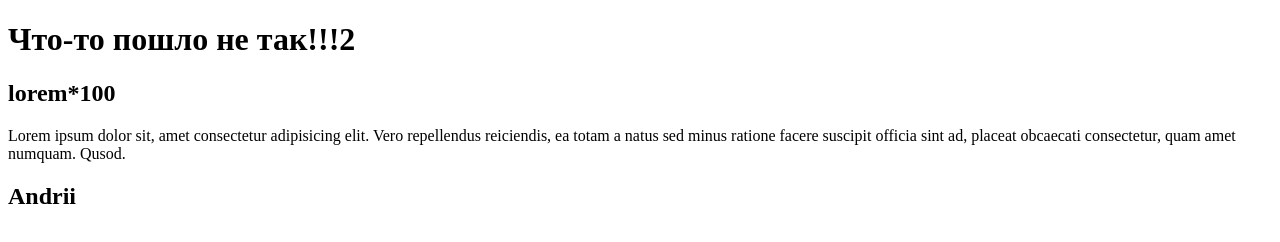
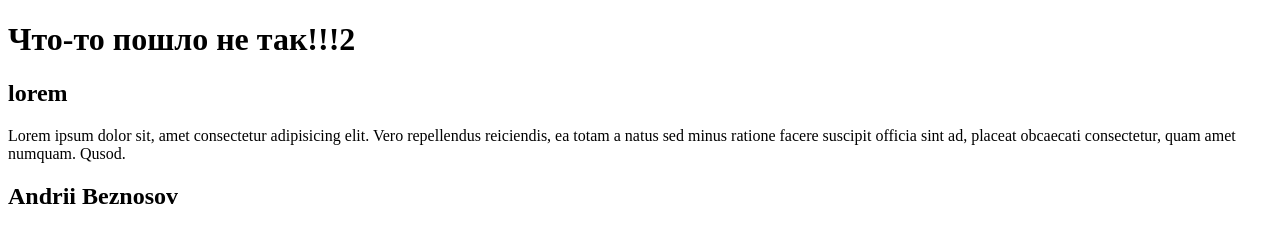
Before and after one commit to AndriiBeznosov/test_project, a website: page index.html in a window 1280 px wide. Drawn offline with Linux system fonts and the light colour scheme.

Commit message:
fix_test fix

```diff
--- a/index.html
+++ b/index.html
@@ -4,16 +4,16 @@
     <meta charset="UTF-8" />
     <meta http-equiv="X-UA-Compatible" content="IE=edge" />
     <meta name="viewport" content="width=device-width, initial-scale=1.0" />
-    <title>Document</title>
+    <title>Document 2</title>
   </head>
   <body>
     <h1>Что-то пошло не так!!!2</h1>
-    <h2>lorem*100</h2>
+    <h2>lorem</h2>
     <p>
       Lorem ipsum dolor sit, amet consectetur adipisicing elit. Vero repellendus
       reiciendis, ea totam a natus sed minus ratione facere suscipit officia
       sint ad, placeat obcaecati consectetur, quam amet numquam. Qusod.
     </p>
-    <h2>Andrii</h2>
+    <h2>Andrii Beznosov</h2>
   </body>
 </html>
```
